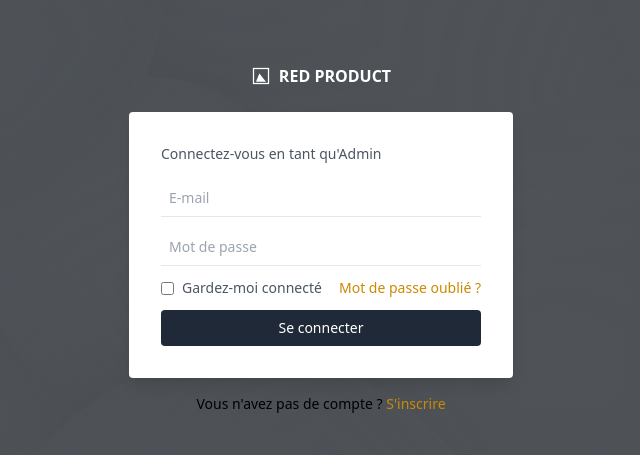
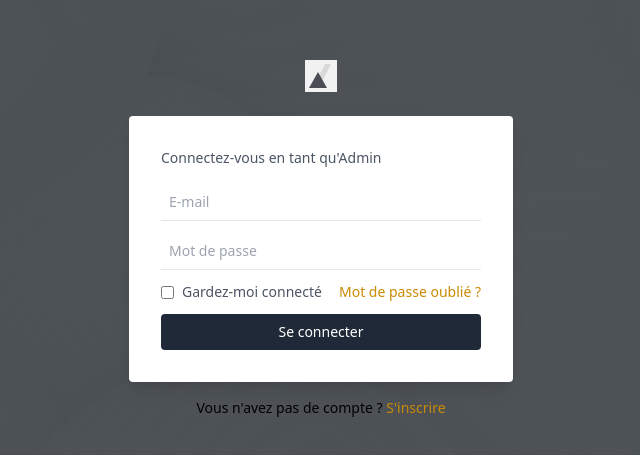
Before and after one commit to Aissatou255/red_product_frontend, a React (Create React App) app: page / in a window 1280 px wide. Shown: the part 161-616 px from the top of the page, without its empty margins (319-959 px from the left). Built offline with nearby package versions, Linux system fonts and the light colour scheme.

Commit message:
Mise à jour du logo

```diff
--- a/src/Logo.js
+++ b/src/Logo.js
@@ -1,14 +1,24 @@
-function Logo({ dark = true }) {
-  const color = dark ? 'white' : '#1f2937';
+import React from 'react';
+
+const Logo = ({ size = 32 }) => {
   return (
-    <div className={`flex items-center gap-2 font-bold ${dark ? 'text-white' : 'text-gray-800'}`}>
-      <svg width="20" height="20" viewBox="0 0 24 24" fill="none">
-        <rect x="3" y="3" width="18" height="18" stroke={color} strokeWidth="1.5" />
-        <path d="M6 19 L10 9 L18 19 Z" fill={color} />
-      </svg>
-      RED PRODUCT
-    </div>
+    <svg
+      width={size}
+      height={size}
+      viewBox="0 0 32 32"
+      fill="none"
+      xmlns="http://www.w3.org/2000/svg"
+    >
+      {/* Fond carré clair */}
+      <rect width="32" height="32" fill="#F1F1F1" />
+
+      {/* Bande diagonale claire (arrière-plan) */}
+      <path d="M20 4 L26 4 L14 28 L8 28 Z" fill="#D9D9D9" />
+
+      {/* Montagne foncée (premier plan) */}
+      <path d="M13 12 L22 28 L4 28 Z" fill="#4A4E54" />
+    </svg>
   );
-}
+};
 
 export default Logo;
```
